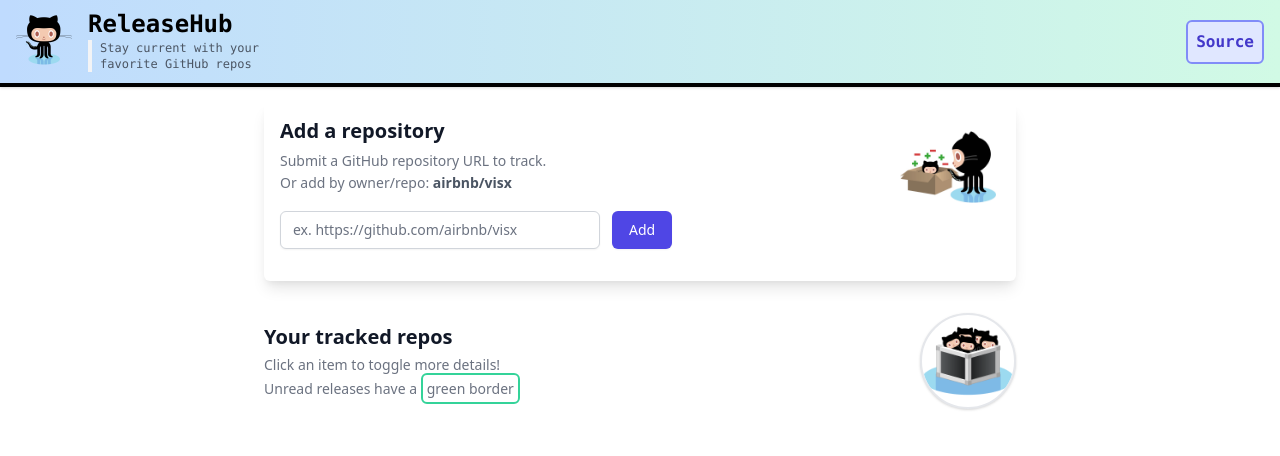
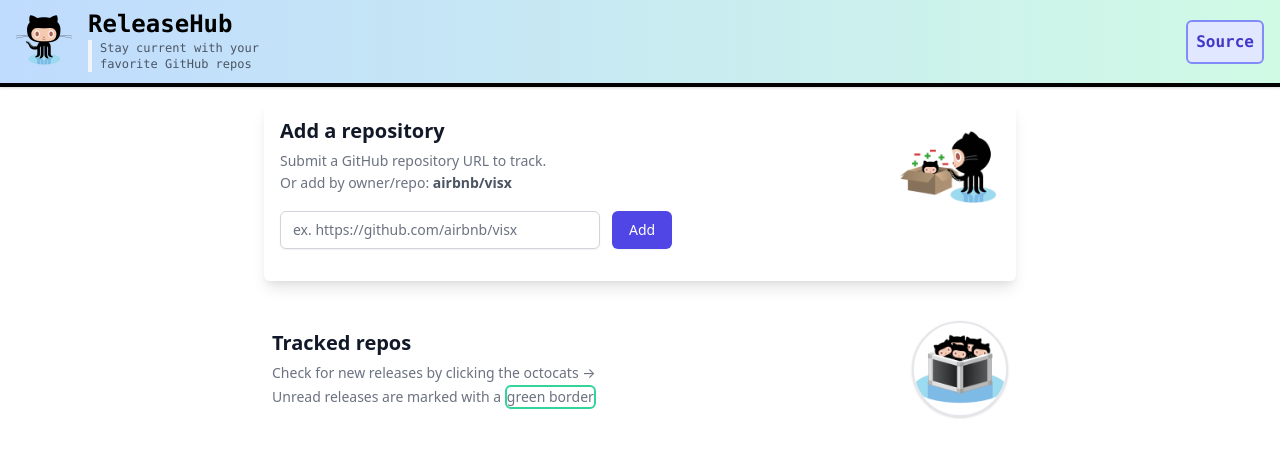
Before and after one commit to luhart/release-hub, a Next.js app: page / in a window 1280 px wide. Shown: the top 456 px of the page. Built offline with nearby package versions, Linux system fonts and the light colour scheme; what @tailwindcss/typography would draw is missing.

Commit message:
Add refresh animation

```diff
--- a/components/Layout.tsx
+++ b/components/Layout.tsx
@@ -15,17 +15,11 @@
       <meta charSet="utf-8" />
       <meta name="viewport" content="initial-scale=1.0, width=device-width" />
     </Head>
-
-    <div className="justify-between bg-white">
-      <header>
-        <Navbar/>
-      </header>
-      <div className="max-w-3xl mx-auto min-h-3/4 px-4 sm:px-6 lg:px-2">
-        {children}
-      </div>
-      <footer className="bg-white h-10">
-        {/* TODO make a lil footer */}
-      </footer>
+    <header>
+      <Navbar/>
+    </header>
+    <div className="max-w-3xl mx-auto px-4 sm:px-6 lg:px-2">
+      {children}
     </div>
   </div>
 )
--- a/components/RepoList.tsx
+++ b/components/RepoList.tsx
@@ -7,32 +7,55 @@
   repos: Repo[]
 }
 
-const RepoListHeader = () => (
-  <div className="flex justify-between items-center mt-8 ">
+const RepoListHeader = () => {
+
+  const [refreshing, setRefreshing] = useState(false)
+  const handleOnClick = () => {
+    setRefreshing(true)
+  }
+  return (
+    <div className="flex justify-between items-center ">
       <div>
-      <p className="text-xl text-gray-900 font-semibold pb-1">Your tracked repos</p>
-      <p className="text-sm text-gray-500">Click an item to toggle more details!</p>
-      <p className="text-sm text-gray-500 pt-1">Unread releases have a {" "}
-        <span className="border-2 border-green-400 rounded-md p-1">green border</span>
+        <p className="text-xl text-gray-900 font-semibold pb-1">Tracked repos</p>
+        <p className="text-sm text-gray-500 pt-0.5">
+          Check for new releases by clicking the <span className="inline-block">octocats &#8594;</span>
         </p>
+        <p className="text-sm text-gray-500  pt-0.5">Unread releases are marked with a {" "}
+          <span className="border-2 border-green-400 rounded-md inline-block">green border</span>
+        </p>
+
       </div>
-    <div className="">
+        {/* TODO:
+              - click the octocats to check for new releases
+              - onHover show overlay a refresh icon
+              - onClick do a tailwind animation
+        */}
+        {refreshing ? (
           <img
-        className="border-2 bg-white shadow inline-block h-24 w-24 rounded-full"
+            className="border-2 bg-white shadow inline-block h-24 w-24 rounded-full animate-pulse"
             src="/repocats.png"
             alt=""
           />
-    </div>
+        ) : (
+          <a onClick={() => handleOnClick()}>
+            <img
+              className="border-2 bg-white shadow h-24 w-24 rounded-full hover:border-blue-200 hover:bg-gray-100"
+              src="/repocats.png"
+              alt=""
+            />
+          </a>
+        )}
     </div>
   )
+}
 
 function RepoList ({ repos }: Props) {
   const [open, setOpen] = useState(false)
   const [activeRepo, setActiveRepo] = useState<Repo>()
 
   return (
-    <>
-      <RepoListHeader />
+    <div className="mt-8 p-2">
+      <RepoListHeader/>
       <ul className="space-y-3 mt-4">
         {repos.map((repo) => (
           <li
@@ -61,7 +84,7 @@
         setOpen={setOpen}
         repo={activeRepo}
       />
-    </>
+    </div>
   )
 }
 
```
Lines whose indentation alone changed are shown as unchanged.
